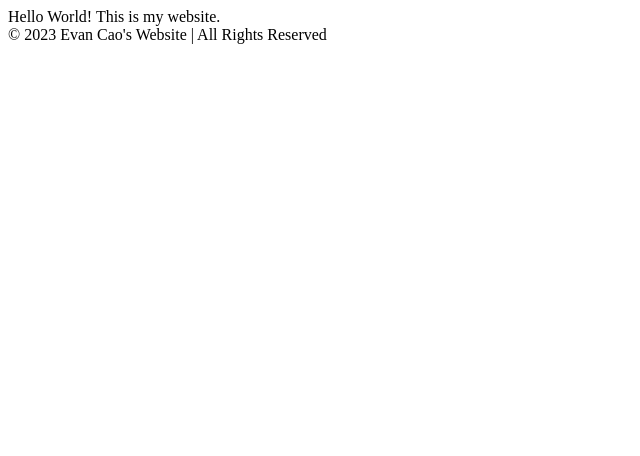
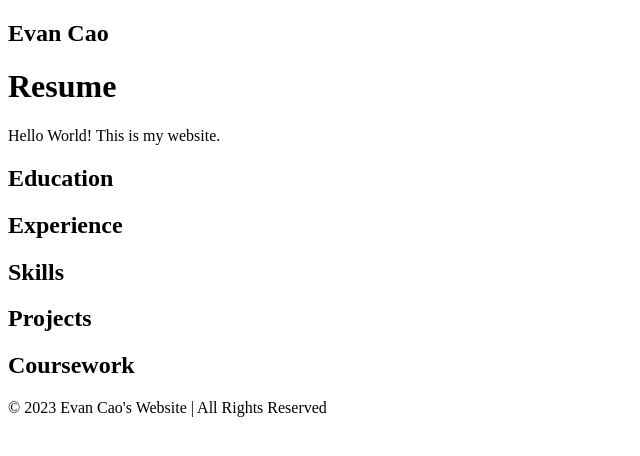
Before and after one commit to evayktv/evayktv-github.io, a plain HTML site: page resume.html in a window 1280 px wide. Shown: the whole page, without its empty margins (0-640 px from the left). Drawn offline with Linux system fonts and the light colour scheme.

Commit message:
feat finished lab21

```diff
--- a/resume.html
+++ b/resume.html
@@ -4,28 +4,39 @@
         <title>Resume</title>
     </head>
     <body>
-        <nav>
+        <nav class="navbar">
+            <h1 class="logo">Evan Cao</h1>
         </nav>
 
         <main>
+            <h1 class="page-resume">Resume</h1>
             Hello World! This is my website.
-            <section>
-            </section>
+            <div class="resume">
+                <section class="section">
+                    <h2 class="section-title">Education</h2>
+                </section>
 
-            <section>
-            </section>
 
-            <section>
-            </section>
+                <section class="section">
+                    <h2 class="section-title">Experience</h2>
+                </section>
 
-            <section>
-            </section>
+                <section class="section">
+                    <h2 class="section-title">Skills</h2>
+                </section>
 
-            <section>
-            </section>
+                <section class="section">
+                    <h2 class="section-title">Projects</h2>
+                </section>
+
+                <section class="section">
+                    <h2 class="section-title">Coursework</h2>
+                </section>
+            </div>
+
         </main>
 
-        <footer>
+        <footer class="footer">
             © 2023 Evan Cao's Website | All Rights Reserved
         </footer>
     </body>
```
Also changed, not shown: blog.html (+4 -2 lines), contact.html (+4 -2 lines), index.html (+12 -5 lines), portfolio.html (+5 -2 lines).
